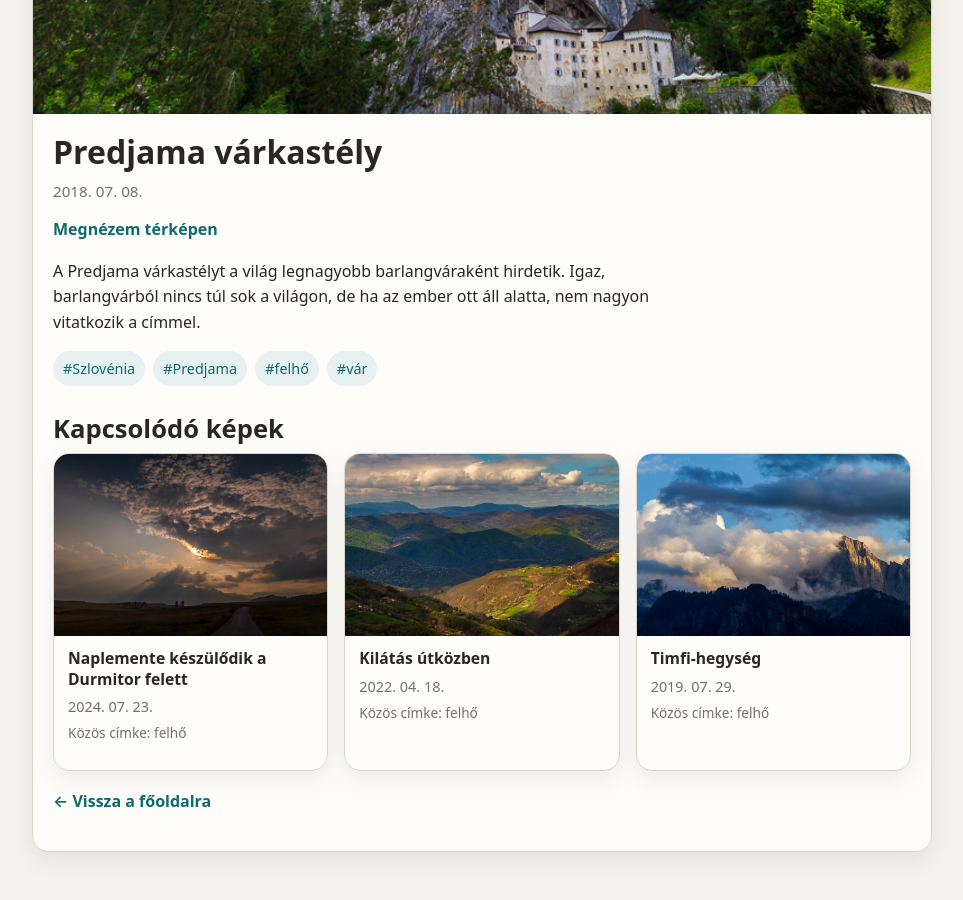
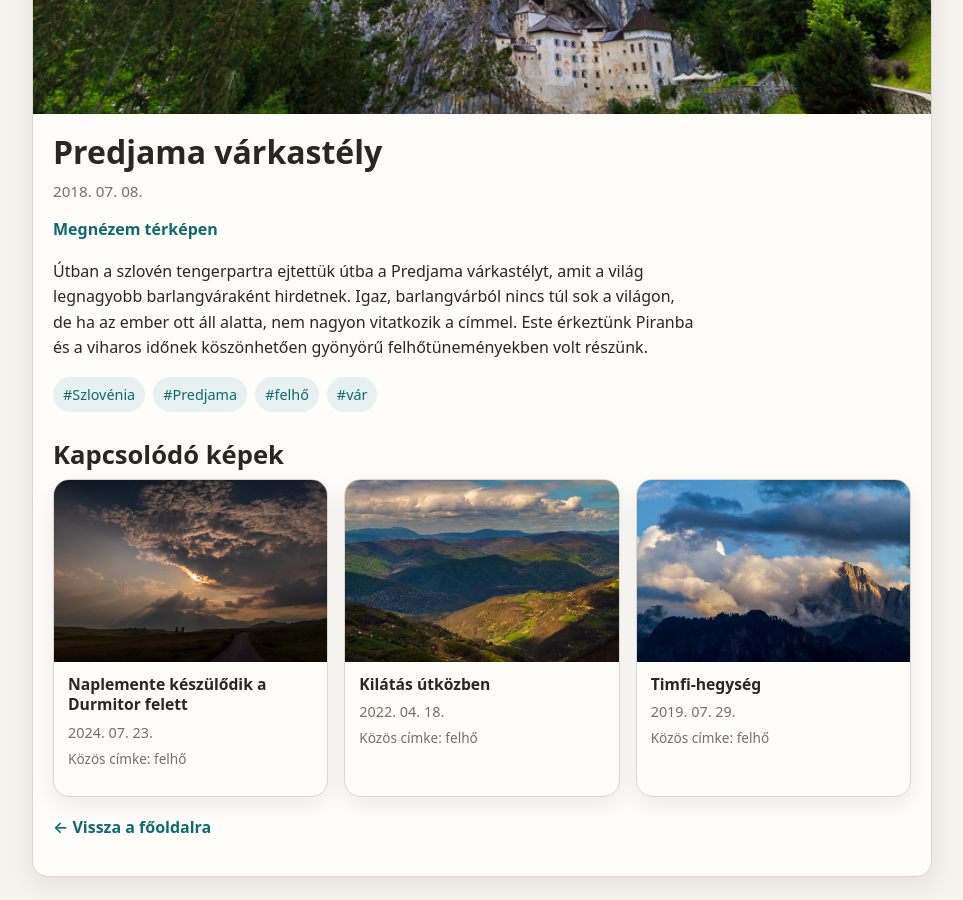
Before and after one commit to havassy/fotoblog, a Jekyll site: the page built from _posts/2018-07-08-predjama_var.md, in a window 1280 px wide and 900 px high, scrolled down 580 px. Shown: the whole window, without its empty margins (158-1121 px from the left). Built offline with Jekyll 4.4.1, drawn with Linux system fonts in a browser that asks for light colours; before the commit the page ends 1456 px from its top, so only the background shows below that.

Commit message:
Auto-create/update posts from images [skip ci]

```diff
--- a/_posts/2018-07-08-predjama_var.md
+++ b/_posts/2018-07-08-predjama_var.md
@@ -14,7 +14,7 @@ tags:
   - "Szlovénia"
   - "Predjama"
   - "vár"
-description: "A Predjama várkastélyt a világ legnagyobb barlangváraként hirdetik."
+description: "Útban a szlovén tengerpartra ejtettük útba a Predjama várkastélyt, amit a világ legnagyobb barlangváraként hirdetnek."
 ---
 
-A Predjama várkastélyt a világ legnagyobb barlangváraként hirdetik. Igaz, barlangvárból nincs túl sok a világon, de ha az ember ott áll alatta, nem nagyon vitatkozik a címmel.
+Útban a szlovén tengerpartra ejtettük útba a Predjama várkastélyt, amit a világ legnagyobb barlangváraként hirdetnek. Igaz, barlangvárból nincs túl sok a világon, de ha az ember ott áll alatta, nem nagyon vitatkozik a címmel. Este érkeztünk Piranba és a viharos időnek köszönhetően gyönyörű felhőtüneményekben volt részünk.
```
Also changed, not shown: _posts/2018-07-09-piran_panorama.md (+2 -2 lines).
